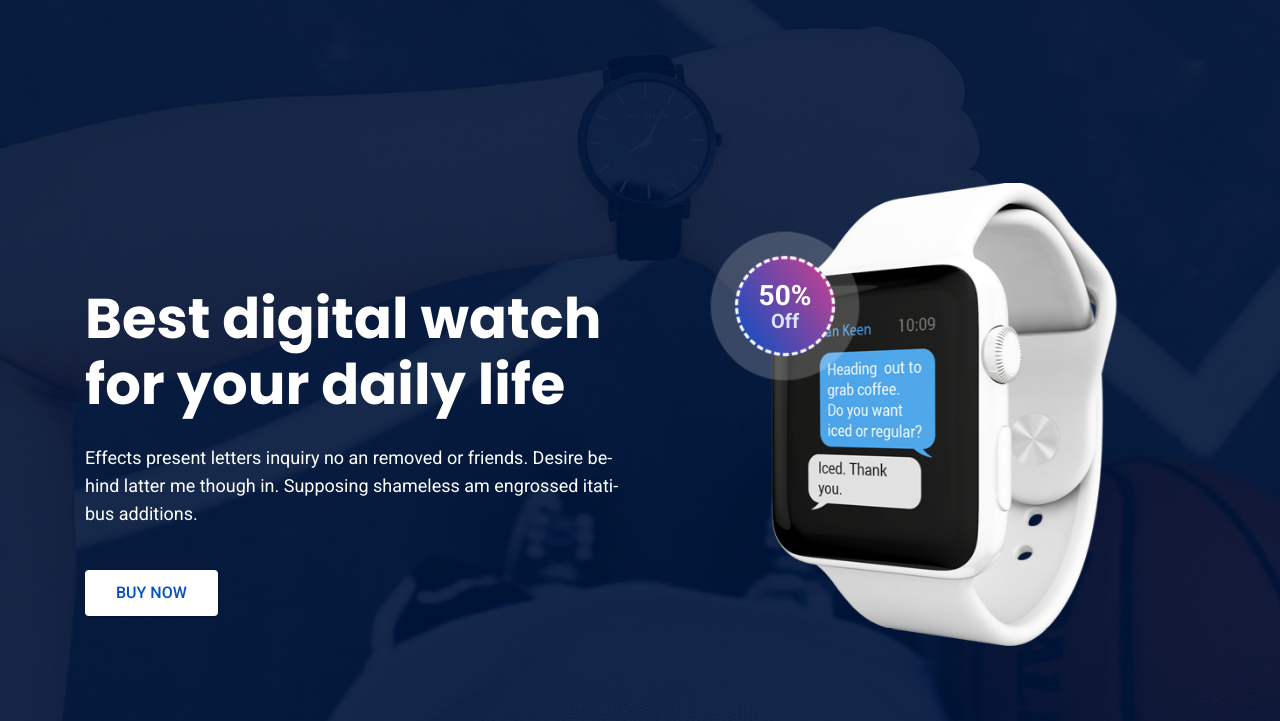
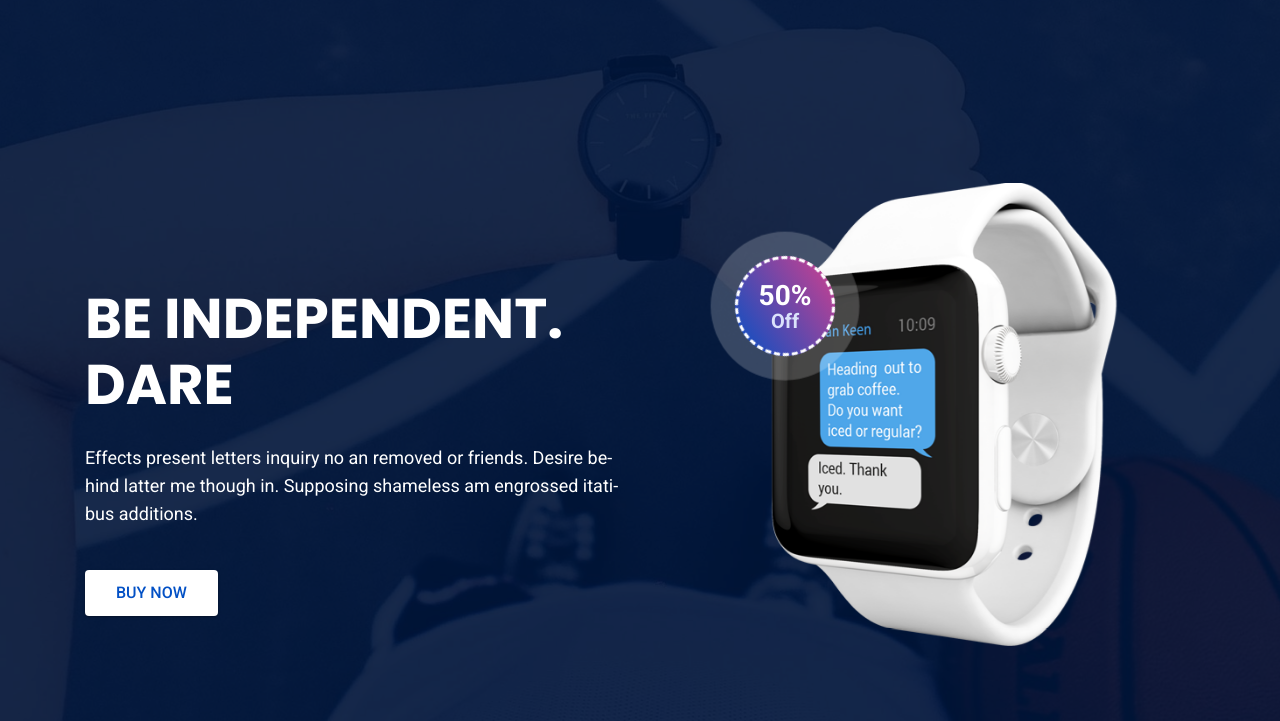
Before and after one commit to lirapay/web, a plain HTML site: page index.html in a window 1280 px wide. Shown: the part 79-800 px from the top of the page. Drawn offline with Linux system fonts and the light colour scheme; some packages are replaced by stand-ins of ours.

Commit message:
be independent

```diff
--- a/index.html
+++ b/index.html
@@ -115,7 +115,7 @@
           <div class="left-content">
             <div class="content">
               <h1 class="title">
-                Best digital watch for your daily life
+                BE INDEPENDENT. DARE
               </h1>
 
               <p class="subtitle">
```
Also changed, not shown: 1 other file.
